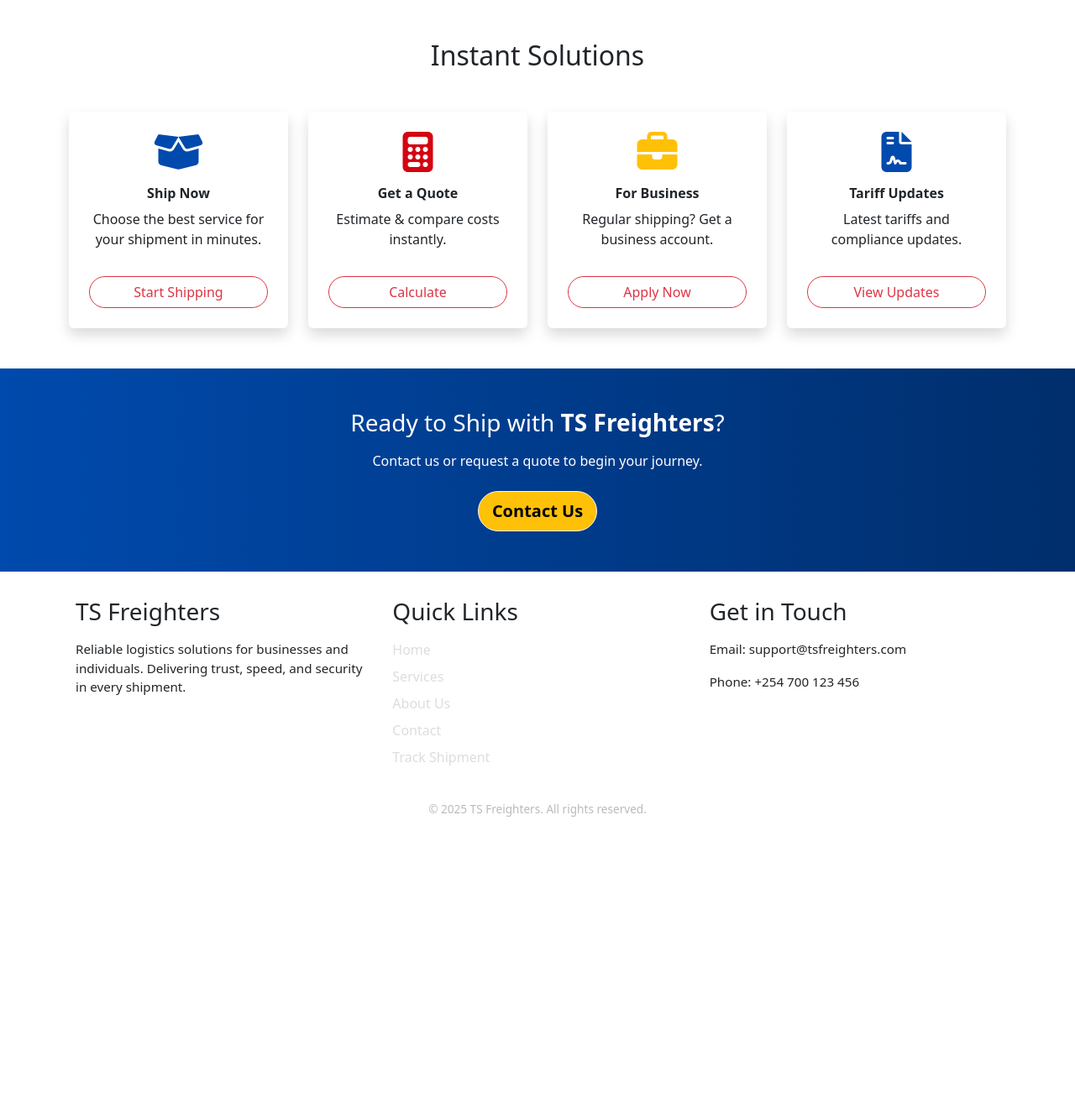
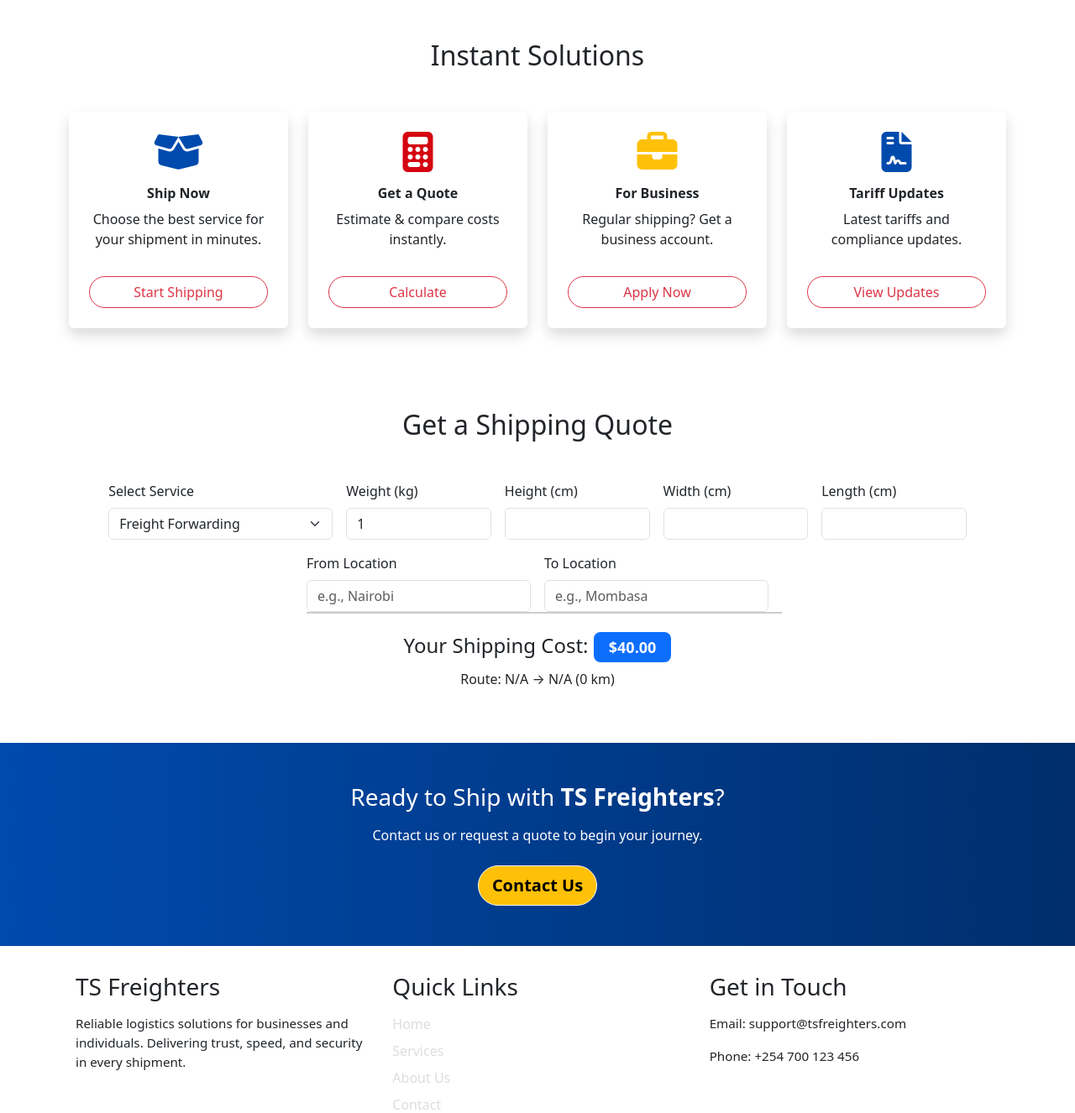
Before and after one commit to Maxwellkiptoo/tsfreighters, a PHP site: page /tsfreighters/app/Views/home/service.php in a window 1280 px wide. Shown: the part 1349-2675 px from the top of the page at 84% size. Before the commit the page ends 2322 px from the top, so only its background shows below. Run offline with PHP 8.4, Linux system fonts and the light colour scheme.

Commit message:
new calcuataion for the format

```diff
--- a/app/Views/home/service.php
+++ b/app/Views/home/service.php
@@ -106,7 +106,7 @@
   </div>
 </section>
 
-<!-- INSTANT SOLUTIONS -->
+<!-- Instant Solutions -->
 <section class="instant-solutions-section py-5">
   <div class="container">
     <h2 class="section-title text-center mb-5" data-aos="fade-up">Instant Solutions</h2>
@@ -191,7 +191,55 @@
   </div>
 </div>
 
-<!-- CALL TO ACTION -->
+<!-- Shipping Cost Calculator Section -->
+<section class="instant-solutions-section py-5">
+  <div class="container">
+    <h2 class="section-title text-center mb-5" data-aos="fade-up">Get a Shipping Quote</h2>
+    <div class="row g-3 justify-content-center" data-aos="fade-up">
+      <div class="col-md-3">
+        <label class="form-label">Select Service</label>
+        <select id="serviceType" class="form-select">
+          <option value="freight">Freight Forwarding</option>
+          <option value="warehousing">Warehousing</option>
+          <option value="aircargo">Air Cargo</option>
+          <option value="lastmile">Last-Mile Delivery</option>
+        </select>
+      </div>
+      <div class="col-md-2">
+        <label class="form-label">Weight (kg)</label>
+        <input type="number" id="weight" class="form-control" value="1" min="1">
+      </div>
+      <div class="col-md-2">
+        <label class="form-label">Height (cm)</label>
+        <input type="number" id="height" class="form-control" step="0.01">
+      </div>
+      <div class="col-md-2">
+        <label class="form-label">Width (cm)</label>
+        <input type="number" id="width" class="form-control" step="0.01">
+      </div>
+      <div class="col-md-2">
+        <label class="form-label">Length (cm)</label>
+        <input type="number" id="length" class="form-control" step="0.01">
+      </div>
+      <div class="col-md-3 position-relative">
+        <label class="form-label">From Location</label>
+        <input type="text" id="fromLocation" class="form-control" placeholder="e.g., Nairobi">
+        <div id="fromSuggestions" class="autocomplete-suggestions"></div>
+      </div>
+      <div class="col-md-3 position-relative">
+        <label class="form-label">To Location</label>
+        <input type="text" id="toLocation" class="form-control" placeholder="e.g., Mombasa">
+        <div id="toSuggestions" class="autocomplete-suggestions"></div>
+      </div>
+    </div>
+    <div class="text-center mt-4" data-aos="fade-up">
+      <h4>Your Shipping Cost: <span id="shippingCost" class="badge badge-freight">$0.00</span></h4>
+      <p id="routeInfo"></p>
+    </div>
+  </div>
+</section>
+
+<!-- Call To Action -->
 <section class="cta-section py-5 text-white text-center" data-aos="zoom-in">
   <div class="container">
     <h3 class="mb-3">Ready to Ship with <strong>TS Freighters</strong>?</h3>
@@ -202,21 +250,103 @@
 
 <?php include __DIR__ . '/../layout/footer.php'; ?>
 
+<!-- JS -->
 <script src="https://cdn.jsdelivr.net/npm/aos@2.3.4/dist/aos.js"></script>
 <script>
 AOS.init();
 
-// Open Ship Now modal when clicking Start Shipping
+// Ship Now modal
 document.querySelectorAll('.ship-now-btn').forEach(btn=>{
     btn.setAttribute('data-bs-toggle','modal');
     btn.setAttribute('data-bs-target','#shipNowModal');
 });
 
-// Optional: handle form submission
 document.getElementById('shipNowForm').addEventListener('submit', function(e){
     e.preventDefault();
     alert('Your shipping request has been submitted!');
     var modal = bootstrap.Modal.getInstance(document.getElementById('shipNowModal'));
     modal.hide();
 });
+
+// Cities with distances
+const cities = {
+  "Nairobi":0, "Mombasa":484, "Kisumu":337, "Eldoret":311, "Nakuru":158, "Thika":42, "Malindi":581,
+  "Kitale":410, "Naivasha":141, "Machakos":63, "Kisii":350, "Embu":125, "Kericho":300, "Kakamega":400,
+  "Garissa":350, "Lamu":700, "Voi":500, "Iten":320, "Mumias":420, "Webuye":430, "Lodwar":800, "Mandera":900,
+  "Isiolo":300, "Nyeri":150, "Rongai":60, "Kajiado":70, "Kitui":190, "Bungoma":470, "Busia":500,
+  "Makueni":130, "Migori":500, "Moyale":800, "Molo":270, "Maralal":500, "Nyahururu":150, "Pumwani":10,
+  "Kabarnet":400, "Athi River":20, "Karuri":194, "Kiambu":21, "Ol Kalou":47, "Meru":47, "Kilifi":46,
+  "Wajir":45, "Lugulu":40, "Homa Bay":40, "Nanyuki":36, "Narok":36
+};
+
+// Autocomplete
+function autocomplete(input, suggestionsDiv) {
+    input.addEventListener('input', () => {
+        const value = input.value.toLowerCase();
+        suggestionsDiv.innerHTML = '';
+        if (!value) return;
+        Object.keys(cities).forEach(city => {
+            if(city.toLowerCase().startsWith(value)) {
+                const div = document.createElement('div');
+                div.classList.add('autocomplete-suggestion');
+                div.innerText = city;
+                div.addEventListener('click', () => {
+                    input.value = city;
+                    suggestionsDiv.innerHTML = '';
+                    calculateShipping();
+                });
+                suggestionsDiv.appendChild(div);
+            }
+        });
+    });
+    document.addEventListener('click', (e) => {
+        if(e.target !== input) suggestionsDiv.innerHTML = '';
+    });
+}
+
+// Distance
+function getDistance(from, to) {
+    const fromDist = cities[from] || 0;
+    const toDist = cities[to] || 0;
+    return Math.abs(toDist - fromDist);
+}
+
+// Shipping calculation
+function calculateShipping() {
+    const service = document.getElementById('serviceType').value;
+    const weight = parseFloat(document.getElementById('weight').value) || 0;
+    const height = parseFloat(document.getElementById('height').value) || 0;
+    const width = parseFloat(document.getElementById('width').value) || 0;
+    const length = parseFloat(document.getElementById('length').value) || 0;
+    const from = document.getElementById('fromLocation').value.trim();
+    const to = document.getElementById('toLocation').value.trim();
+
+    const distanceKm = getDistance(from, to);
+    const volumetric = height * width * length * 0.01;
+
+    let cost = 0;
+    let badgeClass = 'badge-freight';
+
+    switch(service){
+        case 'freight': cost = (weight*20 + volumetric + distanceKm)*2; badgeClass='badge-freight'; break;
+        case 'warehousing': cost = (weight>10 ? Math.ceil(weight/10)*10 : 0) + volumetric + distanceKm; badgeClass='badge-warehousing'; break;
+        case 'aircargo': cost = distanceKm*3 + weight*20 + volumetric; badgeClass='badge-aircargo'; break;
+        case 'lastmile': cost = distanceKm*1 + weight*20 + volumetric; badgeClass='badge-lastmile'; break;
+    }
+
+    const costEl = document.getElementById('shippingCost');
+    costEl.innerText = `$${cost.toFixed(2)}`;
+    costEl.className = `badge ${badgeClass}`;
+    document.getElementById('routeInfo').innerText = `Route: ${from || 'N/A'} → ${to || 'N/A'} (${distanceKm} km)`;
+}
+
+autocomplete(document.getElementById('fromLocation'), document.getElementById('fromSuggestions'));
+autocomplete(document.getElementById('toLocation'), document.getElementById('toSuggestions'));
+
+['serviceType','weight','height','width','length','fromLocation','toLocation'].forEach(id => {
+    document.getElementById(id).addEventListener('input', calculateShipping);
+});
+
+// Initial calculation
+calculateShipping();
 </script>
```
